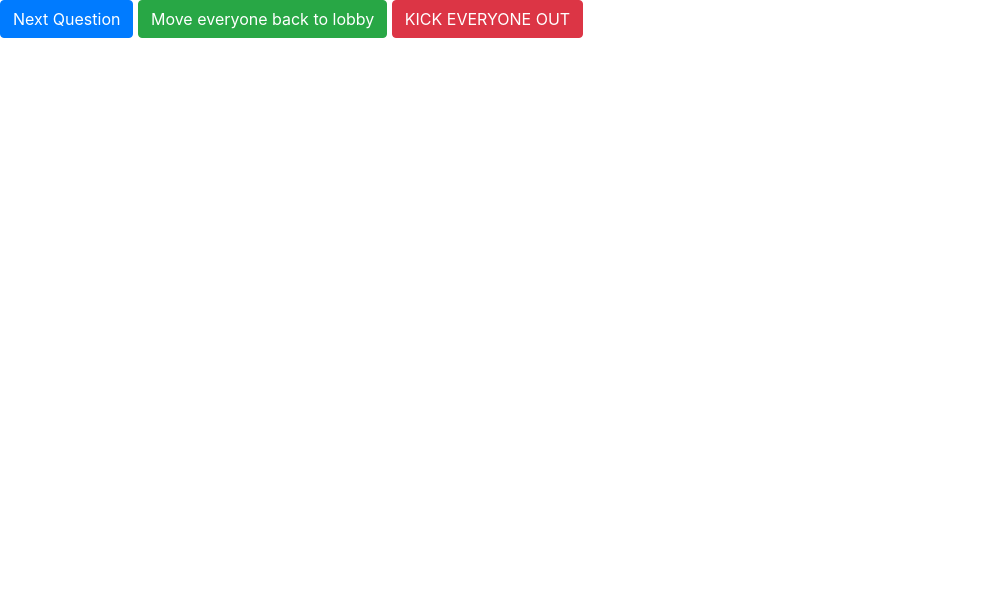
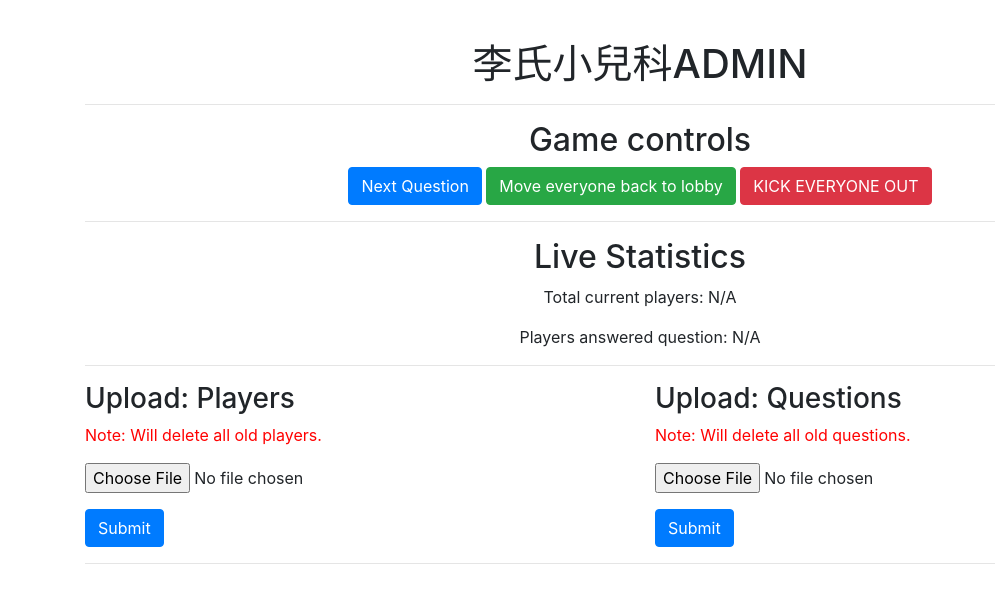
Before and after one commit to choyiny/answer-me, a Flask app: page /lee/admin in a window 1280 px wide. Shown: the top 603 px of the page, without its empty margins (0-995 px from the left). Run offline with Flask 2, Linux system fonts and the light colour scheme; some libraries are stand-ins or nearby versions.

Commit message:
Admin screen overhaul; experimental live stats

```diff
--- a/answer/templates/admin.html
+++ b/answer/templates/admin.html
@@ -8,13 +8,55 @@
         .hidden {
             display: none;
         }
+        .danger {
+            color: red;
+        }
 
     </style>
 </head>
 <body>
-<button class="btn btn-primary next-question">Next Question</button>
-<button class="btn btn-success move-to-lobby">Move everyone back to lobby</button>
-<button class="btn btn-danger reset-to-login">KICK EVERYONE OUT</button>
+<div class="container">
+    <h1 class="text-center" style="margin-top: 1em">李氏小兒科ADMIN</h1>
+    <hr>
+    <div class="container text-center">
+        <h2>Game controls</h2>
+        <button class="btn btn-primary next-question">Next Question</button>
+        <button class="btn btn-success move-to-lobby">Move everyone back to lobby</button>
+        <button class="btn btn-danger reset-to-login">KICK EVERYONE OUT</button>
+    </div>
+    <hr>
+    <div class="container text-center">
+        <h2>Live Statistics</h2>
+        <p>Total current players: <span class="total-players">N/A</span></p>
+        <p>Players answered question: <span class="answered-players">N/A</span></p>
+    </div>
+    <hr>
+    <div class="row">
+        <div class="col-md-6">
+            <h3>Upload: Players</h3>
+            <p class="danger">Note: Will delete all old players.</p>
+            <form action="{{ url_for('register_players')}}" method="post" enctype=multipart/form-data>
+                <div class="form-group">
+                    <input class="form-control-file" type="file" name="file">
+                </div>
+                <button type="submit" class="btn btn-primary">Submit</button>
+            </form>
+        </div>
+        <div class="col-md-6">
+            <h3>Upload: Questions</h3>
+            <p class="danger">Note: Will delete all old questions.</p>
+            <form action="{{ url_for('import_questions')}}" method="post" enctype=multipart/form-data>
+                <div class="form-group">
+                    <input class="form-control-file" type="file" name="file">
+                </div>
+                <button type="submit" class="btn btn-primary">Submit</button>
+            </form>
+        </div>
+
+    </div>
+    <hr>
+</div>
+
 
 </body>
 <script src="https://ajax.googleapis.com/ajax/libs/jquery/2.2.0/jquery.min.js"></script>
@@ -22,7 +64,13 @@
 <script type="text/javascript" charset="utf-8">
     $(document).ready(function () {
 
-        $.post("{{ url_for('login') }}", {"username": "novelty-admin!"});
+        $.post("{{ url_for('login') }}", {"username": "novelty-admin!"}, function () {
+            var socket = io.connect('http://' + document.domain + ':' + location.port + '/game');
+
+            socket.on('stats', function(data) {
+                $(".total-players").text(data["total_players"] + "");
+            });
+        });
 
         $(".next-question").click(function () {
             $.post("{{ url_for('next_question') }}", function (data) {
```
Also changed, not shown: answer/game.py (+28 -6 lines).
